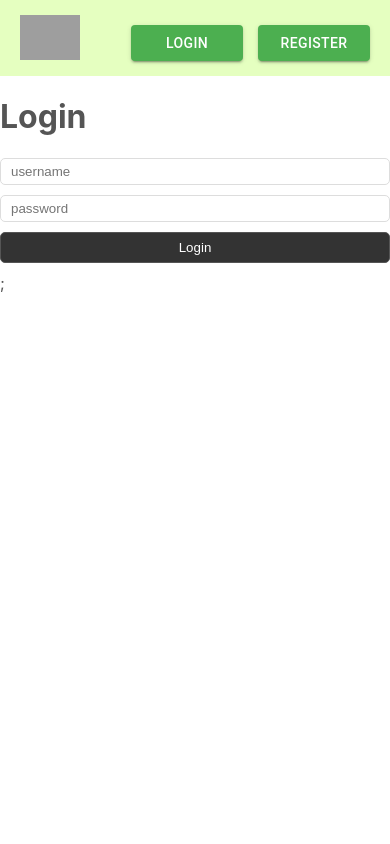
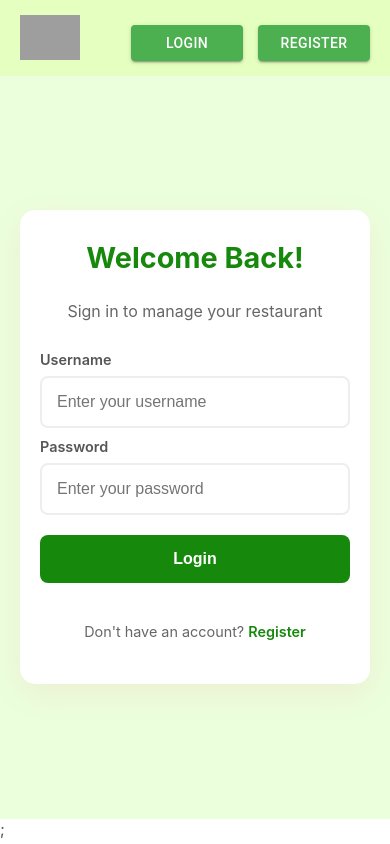
Before and after one commit to UsmanAli-1/AI-powered-Restaurent-Suggestion-Project__Hungrify__, a React (Create React App) app in the folder front/: page /login in a window 390 px wide. Built offline with nearby package versions, Linux system fonts and the light colour scheme; grey boxes are pictures that could not be loaded.

Commit message:
edited register and login and added botpress

```diff
--- a/front/public/index.html
+++ b/front/public/index.html
@@ -39,5 +39,11 @@
       To begin the development, run `npm start` or `yarn start`.
       To create a production bundle, use `npm run build` or `yarn build`.
     -->
+
+
+
+    <script src="https://cdn.botpress.cloud/webchat/v2.5/inject.js"></script>
+<script src="https://files.bpcontent.cloud/2025/06/02/21/20250602211738-9J9QJ1F2.js"></script>
+
   </body>
 </html>
--- a/front/src/App.css
+++ b/front/src/App.css
@@ -14,6 +14,115 @@ img {
 
 main {
   width: 100%;
+}
+/* Login Page Styles */
+.login-page-container {
+    display: flex;
+    justify-content: center;
+    align-items: center;
+    min-height: 88vh;
+    background-color: #ebffdd;
+    padding: 20px;
+}
+
+.login-form-wrapper {
+    width: 100%;
+    max-width: 450px;
+    background: white;
+    border-radius: 15px;
+    box-shadow: 0 10px 30px rgba(255, 107, 107, 0.1);
+    padding: 40px;
+}
+
+.login-form {
+    display: flex;
+    flex-direction: column;
+    gap: 10px;
+}
+
+.login-title {
+    color: #16890c;
+    font-size: 2.2rem;
+    margin: 0 0 0px 0;
+    text-align: center;
+}
+
+.login-subtitle {
+    color: #666;
+    text-align: center;
+    margin-bottom: 20px;
+    font-size: 1rem;
+}
+
+.login-input-group {
+    display: flex;
+    flex-direction: column;
+    gap: 8px;
+}
+
+.login-label {
+    font-weight: 600;
+    color: #555;
+    font-size: 0.9rem;
+}
+
+.login-input {
+    padding: 15px;
+    border: 2px solid #eee;
+    border-radius: 8px;
+    font-size: 1rem;
+    transition: all 0.3s;
+}
+
+.login-input:focus {
+    border-color: #16890c;
+    outline: none;
+    box-shadow: 0 0 0 3px rgba(255, 107, 107, 0.2);
+}
+
+.login-button {
+    background-color: #16890c;
+    color: white;
+    border: none;
+    padding: 15px;
+    border-radius: 8px;
+    font-size: 1rem;
+    font-weight: 600;
+    cursor: pointer;
+    transition: background-color 0.3s;
+    margin-top: 10px;
+}
+
+.login-button:hover {
+    background-color: #126b0a;
+}
+
+.login-footer {
+    text-align: center;
+    margin-top: 15px;
+    color: #666;
+    font-size: 0.9rem;
+}
+
+.login-link {
+    color: #16890c;
+    text-decoration: none;
+    font-weight: 600;
+}
+
+.login-link:hover {
+    text-decoration: underline;
+}
+
+/* Responsive Adjustments */
+@media (max-width: 480px) {
+    .login-form-wrapper {
+        padding: 30px 20px;
+    }
+
+    .login-title {
+        font-size: 1.8rem;
+    }
 }
 .post-page {
     max-width: 1200px;
@@ -182,7 +291,96 @@ main {
     gap: 8px;
     margin-top: 15px;
 } */
+ .menu-highlights {
+  margin: 20px 0;
+}
 
+.menu-scroller {
+  width: 100%;
+  height: 300px;
+  overflow-x: auto;
+  scroll-snap-type: x mandatory;
+  scrollbar-width: none;
+  -ms-overflow-style: none;
+  cursor: pointer;
+}
+
+.menu-scroller::-webkit-scrollbar {
+  display: none;
+}
+
+.menu-image {
+  height: 100%;
+  min-width: 100%;
+  object-fit: cover;
+}
+
+.fullscreen-overlay {
+  position: fixed;
+  top: 0;
+  left: 0;
+  width: 100vw;
+  height: 100vh;
+  background: rgba(0, 0, 0, 0.9);
+  display: flex;
+  justify-content: center;
+  align-items: center;
+  z-index: 1000;
+}
+
+.fullscreen-image {
+  max-width: 100vw;
+  max-height: 100vh;
+  object-fit: contain;
+}
+.timing-checkboxes {
+  display: flex;
+  flex-direction: column;
+  gap: 8px;
+  margin-top: 12px;
+}
+
+.day-checkbox {
+  display: flex;
+
+  align-items: center;
+}
+
+.day-checkbox label {
+
+  display: flex;
+  align-items: center;
+  gap: 8px;
+  cursor: pointer;
+}
+
+.day-checkbox input[type="checkbox"] {
+
+  margin: 0;
+  cursor: pointer;
+}
+.gallery-container {
+    display: flex;
+    align-items: center;
+    justify-content: center;
+    gap: 10px;
+}
+
+.nav-button {
+    background: #1a9911;
+    color: white;
+    border: none;
+    padding: 18px 12px;
+    cursor: pointer;
+    border-radius: 4px;
+}
+
+.nav-button:hover {
+    background: #005f00;
+}
+.ambiance-gallery{
+  margin-bottom: 23px;
+}
 .indicator {
     width: 10px;
     height: 10px;
--- a/front/src/header.css
+++ b/front/src/header.css
@@ -17,7 +17,7 @@ header {
   align-items: center;
   flex-wrap: wrap;
   padding: 10px 20px;
-  margin-bottom: 10px;
+  /* margin-bottom: 10px; */
 }
 
 header a {
--- a/front/src/pages/LoginPage.js
+++ b/front/src/pages/LoginPage.js
@@ -1,6 +1,7 @@
 import { useContext, useState } from "react";
 import { Navigate } from "react-router-dom";
 import { UserContext } from "../UserContext";
+
 export default function LoginPage() {
     const [username, setUsername] = useState('');
     const [password, setPassword] = useState('');
@@ -16,32 +17,61 @@ export default function LoginPage() {
             credentials: 'include',
         });
         if (response.ok) {
-            response.json().then( userInfo =>{
+            response.json().then(userInfo => {
                 setUserInfo(userInfo);
                 setRedirect(true);
-            })
-        }
-        else {
-            alert(" Wrong credintails");
+            });
+        } else {
+            alert("Wrong credentials");
         }
     }
 
     if (redirect) {
         return <Navigate to="/" />;
     }
+
     return (
-        <form className="formPage" onSubmit={login}>
-            <h1>Login</h1>
-            <input type="text"
-                placeholder="username"
-                value={username}
-                onChange={ev => setUsername(ev.target.value)} />
-            <input type="password"
-                placeholder="password"
-                value={password}
-                onChange={ev => setPassword(ev.target.value)} />
-            <button>Login</button>
-        </form>
+        <div className="login-page-container">
+            <div className="login-form-wrapper">
+                <form className="login-form" onSubmit={login}>
+                    <h1 className="login-title">Welcome Back!</h1>
+                    <p className="login-subtitle">Sign in to manage your restaurant</p>
 
+                    <div className="login-input-group">
+                        <label htmlFor="username" className="login-label">Username</label>
+                        <input
+                            type="text"
+                            id="username"
+                            className="login-input"
+                            placeholder="Enter your username"
+                            value={username}
+                            onChange={ev => setUsername(ev.target.value)}
+                            required
+                        />
+                    </div>
+
+                    <div className="login-input-group">
+                        <label htmlFor="password" className="login-label">Password</label>
+                        <input
+                            type="password"
+                            id="password"
+                            className="login-input"
+                            placeholder="Enter your password"
+                            value={password}
+                            onChange={ev => setPassword(ev.target.value)}
+                            required
+                        />
+                    </div>
+
+                    <button type="submit" className="login-button">
+                        Login
+                    </button>
+
+                    <div className="login-footer">
+                        <p>Don't have an account? <a href="/register" className="login-link">Register</a></p>
+                    </div>
+                </form>
+            </div>
+        </div>
     );
 }
--- a/front/src/pages/RegisterPage.js
+++ b/front/src/pages/RegisterPage.js
@@ -1,4 +1,5 @@
 import { useState } from "react";
+import { Link } from "react-router-dom";
 
 export default function RegisterPage() {
   const [username, setUsername] = useState('');
@@ -11,7 +12,7 @@ export default function RegisterPage() {
         method: 'POST',
         body: JSON.stringify({ username, password }),
         headers: { 'Content-Type': 'application/json' },
-        credentials: 'include', // important if cookies will be used
+        credentials: 'include',
       });
 
       if (response.ok) {
@@ -28,23 +29,47 @@ export default function RegisterPage() {
   }
 
   return (
-    <form className="formPage" onSubmit={register}>
-      <h1>Register</h1>
+    <div className="login-page-container">
+      <div className="login-form-wrapper">
+        <form className="login-form" onSubmit={register}>
+          <h1 className="login-title">Create Account</h1>
+          <p className="login-subtitle">Join us to manage your restaurant</p>
+
+          <div className="login-input-group">
+            <label htmlFor="username" className="login-label">Username</label>
             <input
               type="text"
-        placeholder="username"
+              id="username"
+              className="login-input"
+              placeholder="Enter your username"
               value={username}
               onChange={ev => setUsername(ev.target.value)}
               required
             />
+          </div>
+
+          <div className="login-input-group">
+            <label htmlFor="password" className="login-label">Password</label>
             <input
               type="password"
-        placeholder="password"
+              id="password"
+              className="login-input"
+              placeholder="Enter your password"
               value={password}
               onChange={ev => setPassword(ev.target.value)}
               required
             />
-      <button>Register</button>
+          </div>
+
+          <button type="submit" className="login-button">
+            Register
+          </button>
+
+          <div className="login-footer">
+            <p>Already have an account? <Link to="/login" className="login-link">Login</Link></p>
+          </div>
         </form>
+      </div>
+    </div>
   );
 }
```
Also changed, not shown: front/src/pages/PostPage.js (+137 -45 lines). Lines whose indentation alone changed are shown as unchanged.
